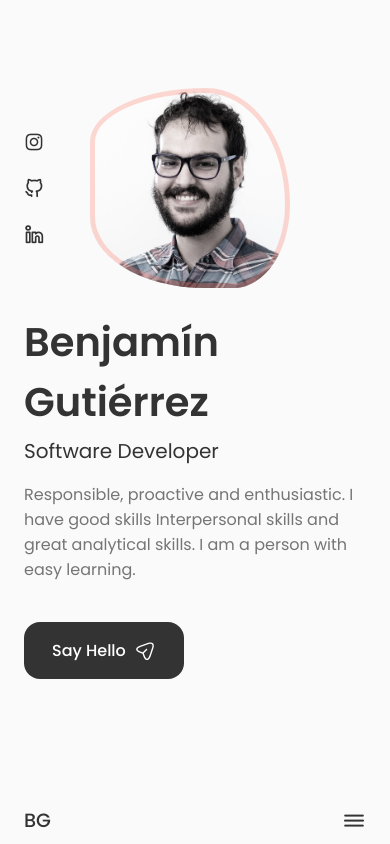
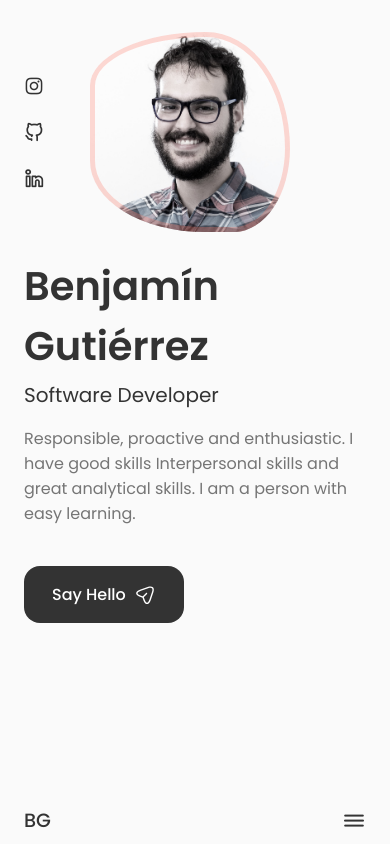
Before and after one commit to oxyvans/portfolio_v2, a React (Create React App) app: page / in a window 390 px wide. Built offline with nearby package versions, Linux system fonts and the light colour scheme.

Commit message:
fix pading

```diff
--- a/src/components/home/home.css
+++ b/src/components/home/home.css
@@ -90,7 +90,7 @@
 @media screen and (max-width: 768px) {
     .home__content {
         grid-template-columns: 0.5fr 3fr;
-        padding-top: 3.5rem;
+        padding-top: 0%;
     }
 
     .home__img{
@@ -107,10 +107,10 @@
 }
 
 @media screen and (max-width: 350px) {
-    .home{
-        top: 0;
+    .home__content {
+        grid-template-columns: 0.5fr 3fr;
+        padding: 0%;
     }
-
     .home__img{
         width: 180px;
         height: 180px;
```
